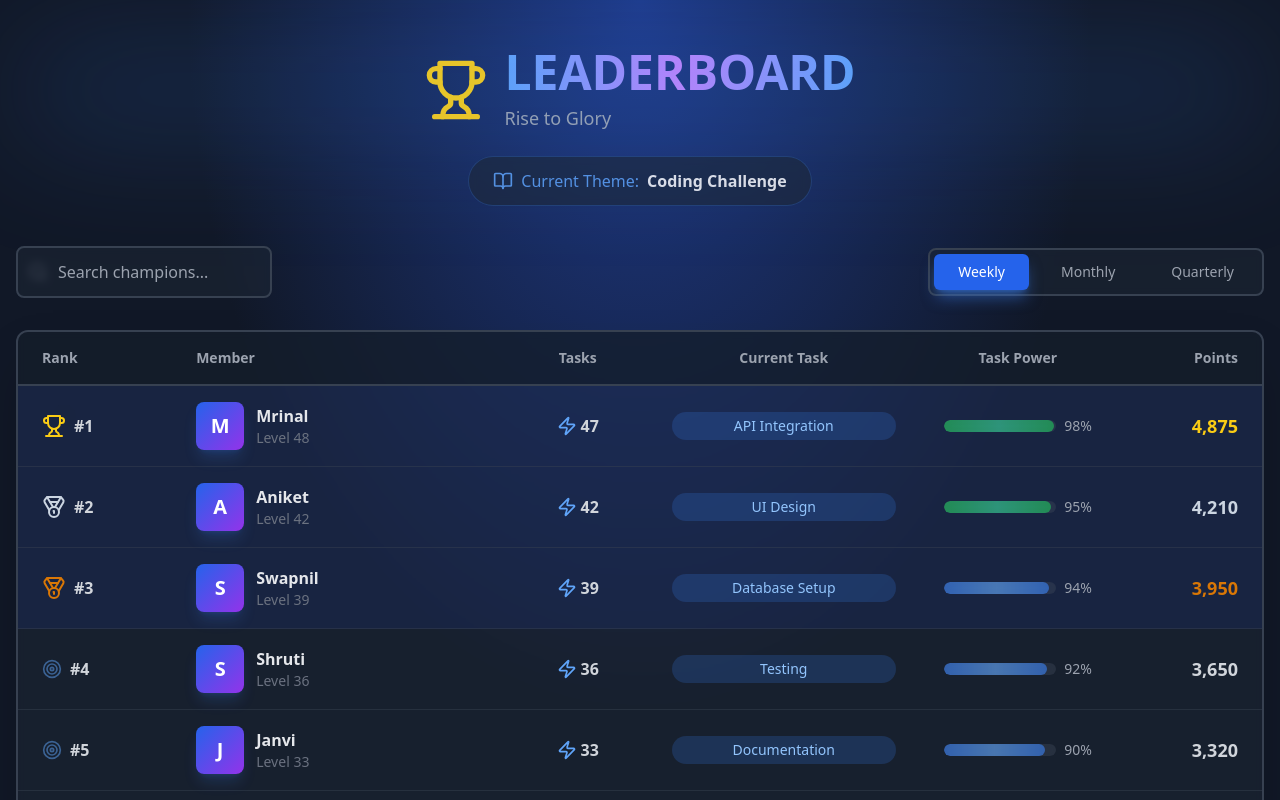
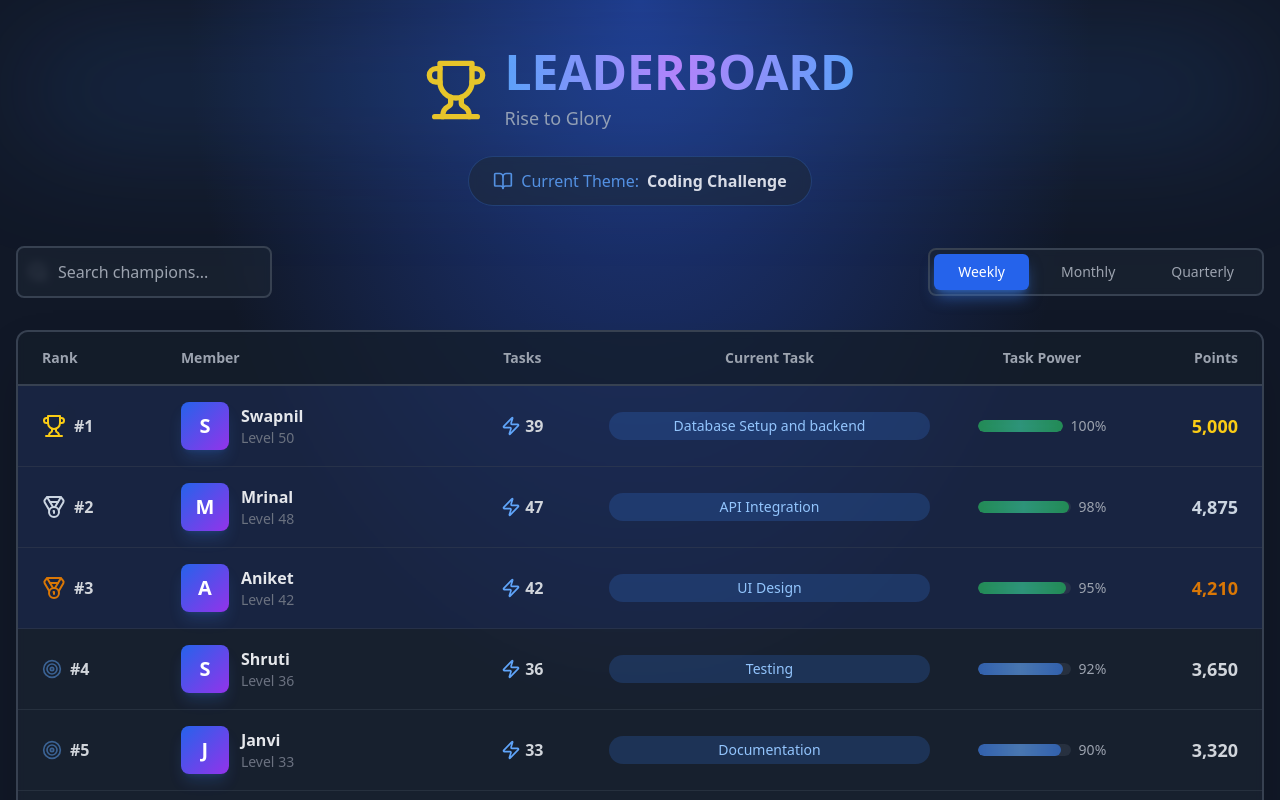
Before and after one commit to Fardeennnnnnnnnnkhan/BugDashBoard, a React (Vite) app in the folder bug_dashboard/: page /Leaderboard in a window 1280 px wide. Shown: the top 800 px of the page. Built offline with nearby package versions, Linux system fonts and the light colour scheme.

Commit message:
Backend added

```diff
--- a/bug_dashboard/src/assets/Componets/Lederboard/Lederboard.jsx
+++ b/bug_dashboard/src/assets/Componets/Lederboard/Lederboard.jsx
@@ -16,9 +16,9 @@ export default function Leaderboard() {
 
     setTimeout(() => {
       const sampleData = [
-        { id: 1, name: "Mrinal", tasksCompleted: 47, currentTask: "API Integration", performance: 98, reputation: 4875 },
-        { id: 2, name: "Aniket", tasksCompleted: 42, currentTask: "UI Design", performance: 95, reputation: 4210 },
-        { id: 3, name: "Swapnil", tasksCompleted: 39, currentTask: "Database Setup", performance: 94, reputation: 3950 },
+        { id: 1, name: "Swapnil", tasksCompleted: 39, currentTask: "Database Setup and backend", performance: 100, reputation: 5000 },
+        { id: 2, name: "Mrinal", tasksCompleted: 47, currentTask: "API Integration", performance: 98, reputation: 4875 },
+        { id: 3, name: "Aniket", tasksCompleted: 42, currentTask: "UI Design", performance: 95, reputation: 4210 },
         { id: 4, name: "Shruti", tasksCompleted: 36, currentTask: "Testing", performance: 92, reputation: 3650 },
         { id: 5, name: "Janvi", tasksCompleted: 33, currentTask: "Documentation", performance: 90, reputation: 3320 },
         { id: 6, name: "Rohit Sharma", tasksCompleted: 31, currentTask: "Bug Fixing", performance: 88, reputation: 3100 },
```
